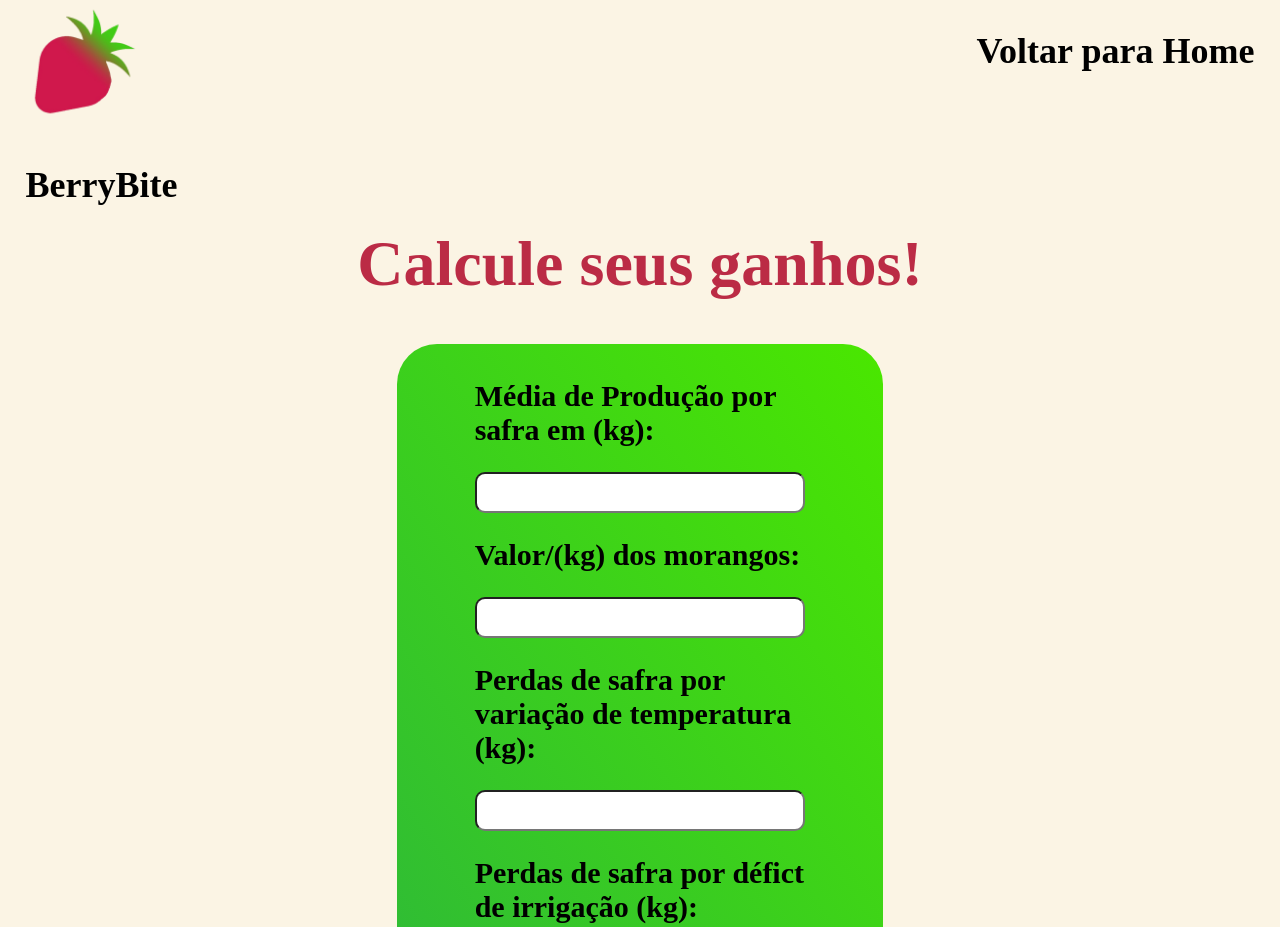
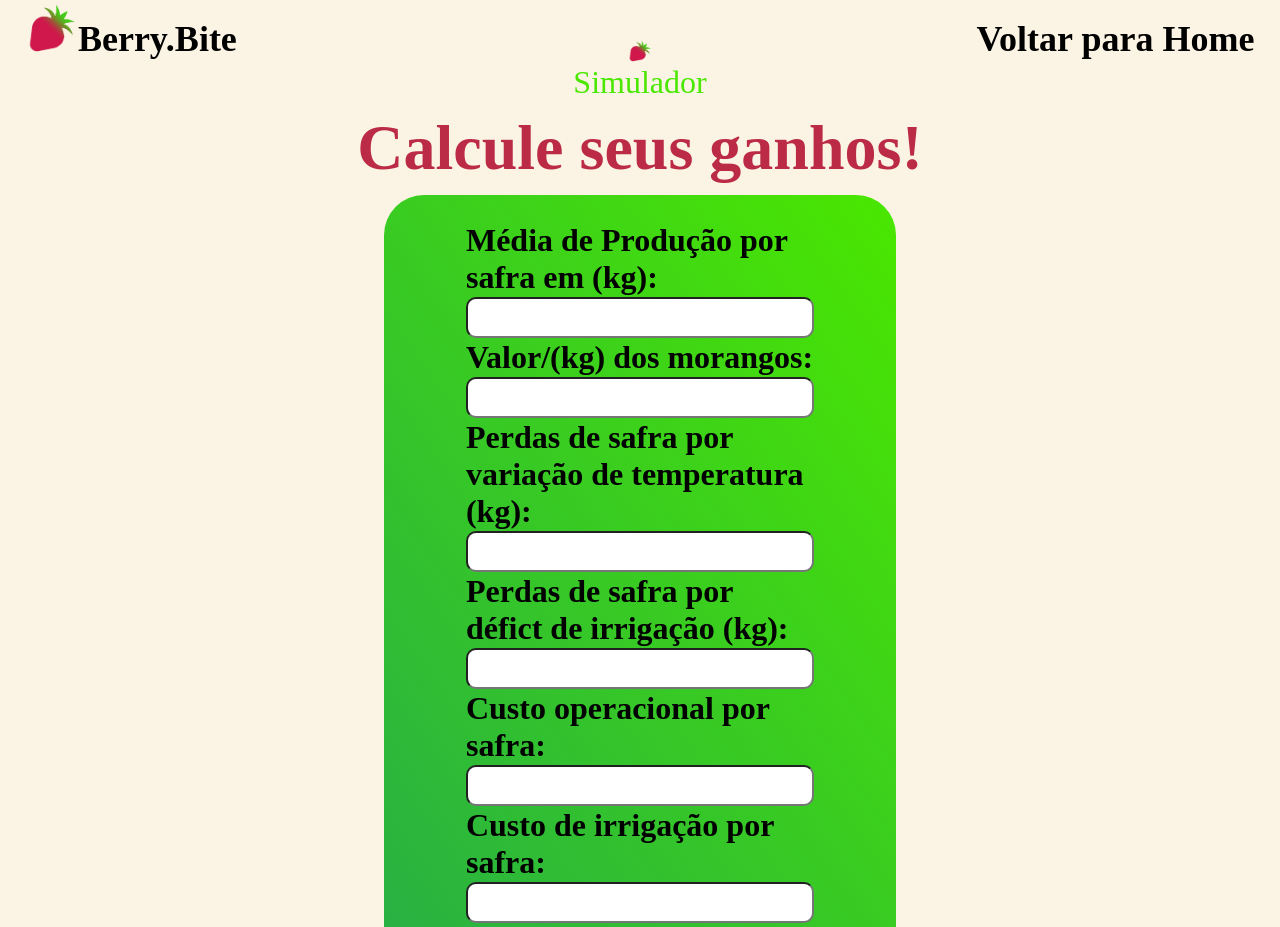
Before and after one commit to Berry-Bite/Projeto-BerryBite, a plain HTML site: page Site Institucional/simulador.html in a window 1280 px wide. Shown: the top 927 px of the page. Drawn offline with Linux system fonts and the light colour scheme; a web font is replaced by a local one.

Commit message:
Atualização leve no simulador

```diff
--- a/Site Institucional/simulador.css
+++ b/Site Institucional/simulador.css
@@ -19,11 +19,22 @@ html, body {
 }
 .bar img{
     flex-direction: row;
-    height: 10vw;
+    height: 4.5vw;
+
 
 }
+.bar h2{
+    margin-top: 18px;
+}
+.logo{
+    display: flex;
+    flex-direction: row;
+}
+.logo h2{
+    margin-top: 18px;
+}
 .texto{
-    margin-bottom: -2.6vw;
+    margin-bottom: -1.6vw;
     display: flex;
     flex-direction: row;
     justify-content: center;
@@ -37,8 +48,18 @@ html, body {
     text-align: center;
     font-size: 24pt;
 }
+.container img{
+    height: 2vw;
+}
+.container h4{
+    margin: 0px 0;
+    font-weight:lighter ;
+    color: rgb(74,231,0);
+    color: linear-gradient(235deg, rgba(74,231,0,1) 0%, rgba(39, 175, 69, 1) 100%);
+}
 
 .container h1{
+    margin: 10px 0;
     color: #bb2b45;
 
 }
@@ -51,27 +72,27 @@ html, body {
     background: linear-gradient(235deg, rgba(74,231,0,1) 0%, rgba(39, 175, 69, 1) 100%);
     border-radius: 40px;
     height: 100%;
-    width: 38%;
+    width: 40%;
     font-size: 15pt;
 }
 .input{
-    margin-top: 0.8vw;
+    margin-top: 2vw;
     display:flex;
     flex-direction: column;
     width: 68%;
     justify-content: center;
     text-align: left;
 }
-h4 {
+.input h2 {
     font-size: 24pt;
-    margin: 10px 0;     /* Define a margem superior e inferior como 10px e a margem esquerda e direita como 0 */
+    margin: 1px 0;     /* Define a margem superior e inferior como 10px e a margem esquerda e direita como 0 */
 }
 input{
     height: 35px;
     border-radius: 10px;
 }
 button{
-    font-size: 20pt;
+    font-size: 18pt;
     margin-top: 1vw;
     margin-bottom: 0.8vw;
     height: 40px;
--- a/Site Institucional/simulador.html
+++ b/Site Institucional/simulador.html
@@ -14,13 +14,15 @@
 <body>
     <div class="fundo">
         <div class="bar">
-            <div>
-                <img src="/icons/logo-berry.png" alt="logo">
-                <h2>BerryBite</h2>
+            <div class="logo">
+                <img src="./icons/logo-berry.png" alt="logo">
+                <h2>Berry.Bite</h2>
             </div>
             <h2>Voltar para Home</h2>
         </div>
         <div class="container">
+            <img src="./icons/logo-berry.png" alt="logo">
+            <h4>Simulador</h4>
             <h1>Calcule seus ganhos!</h1>
             <div class="caixa">
                 <div class="input">
```
